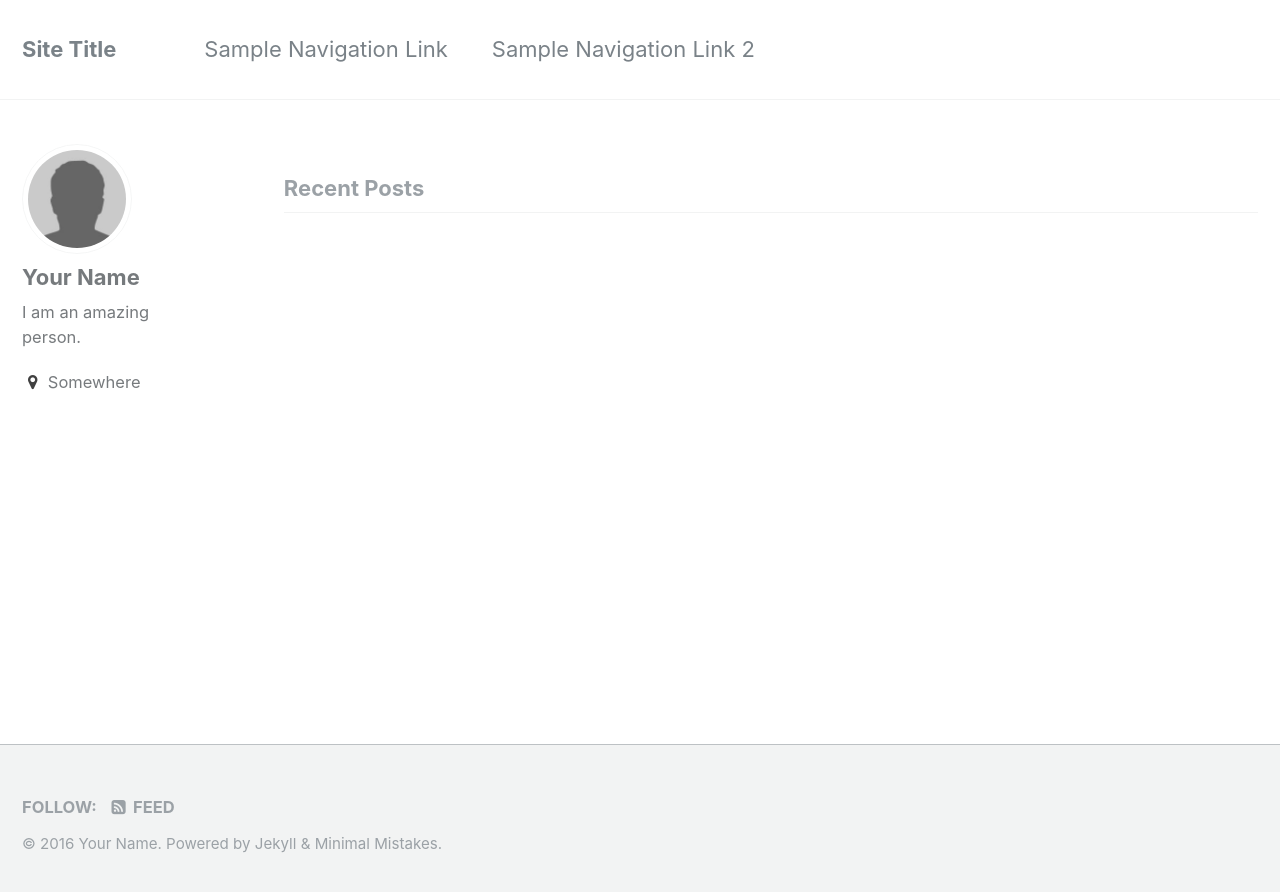
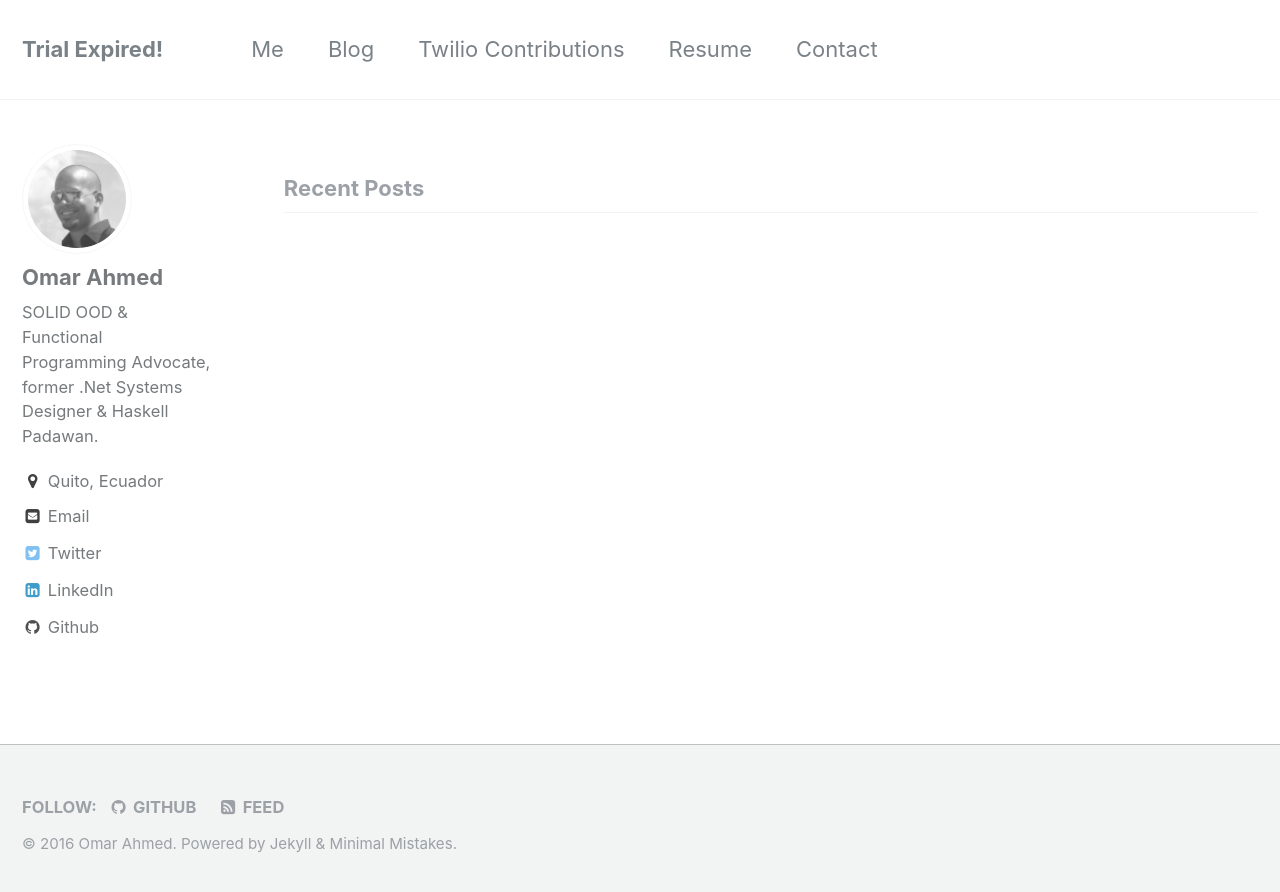
Before and after one commit to nebtrx/nebtrx.github.io, a Jekyll site: the page built from index.html, in a window 1280 px wide. Shown: the top 892 px of the page. Built offline with Jekyll 4.4.1, drawn with Linux system fonts in a browser that asks for light colours; the list of posts is cut into pages by our own code.

Commit message:
Update seetings and site navigation

```diff
--- a/_config.yml
+++ b/_config.yml
@@ -7,15 +7,15 @@
 
 # Site Settings
 locale                   : "en"
-title                    : "Site Title"
+title                    : "Trial Expired!"
 title_separator          : "-"
-name                     : "Your Name"
-description              : "An amazing website."
-url                      : # the base hostname & protocol for your site e.g. "https://mmistakes.github.io"
+name                     : "Omar Ahmed"
+description              : "Hello Geeks"
+url                      : "https://nebtrx.github.io"
 baseurl                  : # the subpath of your site, e.g. "/blog"
 repository               : "nebtrx/nebtrx.github.io"
 teaser                   : # filename of teaser fallback teaser image placed in /images/, .e.g. "500x300.png"
-# breadcrumbs            : false # true, false (default)
+breadcrumbs              : true # true, false (default)
 words_per_minute         : 200
 comments:
   provider               : # false (default), "disqus", "discourse", "facebook", "google-plus", "staticman", "custom"
@@ -66,7 +66,9 @@ og_image                 : # Open Graph/Twitter default site image
 social:
   type                   : # Person or Organization (defaults to Person)
   name                   : # If the user or organization name differs from the site's name
-  links: # An array of links to social media profiles
+  links:
+    - "https://twitter.com/nebtrx"
+    - "https://www.linkedin.com/in/nebtrx"
 
 # Analytics
 analytics:
@@ -77,11 +79,11 @@ analytics:
 
 # Site Author
 author:
-  name             : "Your Name"
+  name             : "Omar Ahmed"
   avatar           : "bio-photo.jpg"
-  bio              : "I am an amazing person."
-  location         : "Somewhere"
-  email            :
+  bio              : "SOLID OOD & Functional Programming Advocate, former .Net Systems Designer & Haskell Padawan."
+  location         : "Quito, Ecuador"
+  email            : "neb.trx@gmail.com"
   uri              :
   bitbucket        :
   codepen          :
@@ -89,18 +91,18 @@ author:
   flickr           :
   facebook         :
   foursquare       :
-  github           :
+  github           : "nebtrx"
   google_plus      :
   keybase          :
   instagram        :
   lastfm           :
-  linkedin         :
+  linkedin         : "nebtrx"
   pinterest        :
   soundcloud       :
   stackoverflow    : # "123456/username" (the last part of your profile url, e.g. http://stackoverflow.com/users/123456/username)
   steam            :
   tumblr           :
-  twitter          :
+  twitter          : "nebtrx"
   vine             :
   weibo            :
   xing             :
--- a/_data/navigation.yml
+++ b/_data/navigation.yml
@@ -1,7 +1,16 @@
 # main links links
 main:
-  - title: "Sample Navigation Link"
+  - title: "Me"
     url: https://mmistakes.github.io/minimal-mistakes/docs/navigation/
 
-  - title: "Sample Navigation Link 2"
+  - title: "Blog"
     url: /
+
+  - title: "Twilio Contributions"
+    url: /
+
+  - title: "Resume"
+    url: /
+
+  - title: "Contact"
+    url: /
```
Also changed, not shown: images/bio-photo.jpg, images/bio-photo1.jpg (added), 1 other file.
